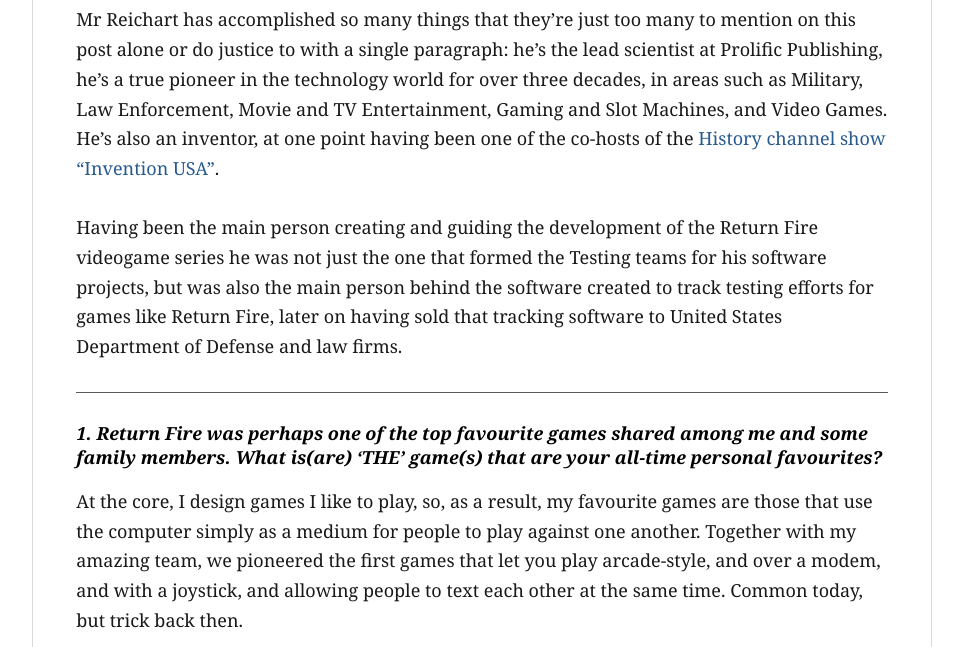
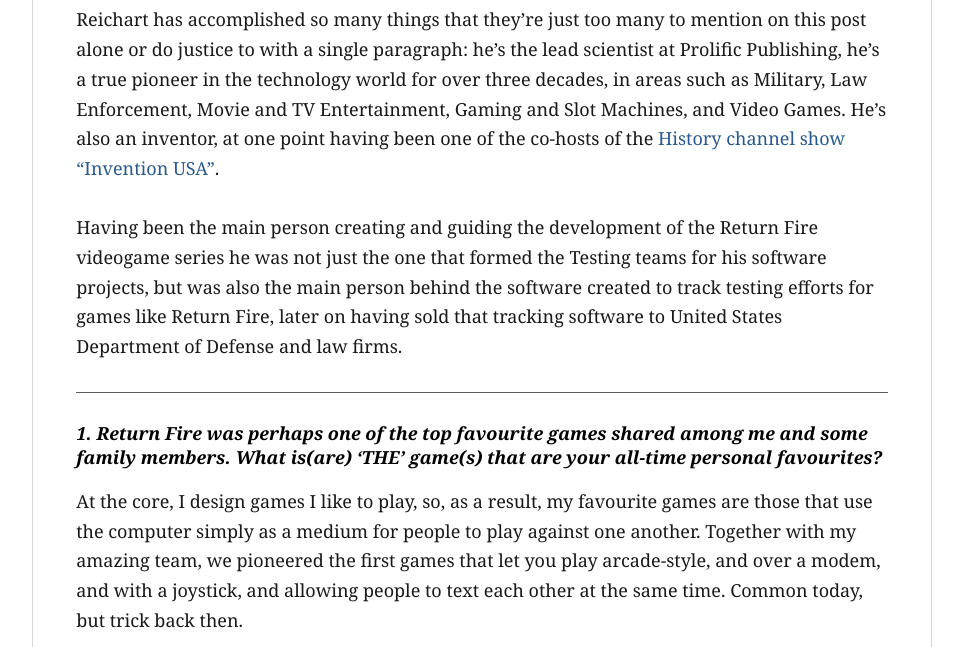
Before and after one commit to filfreire/filfreire.github.io, a Jekyll site: the page built from _posts/2020-06-10-gamers_and_testers_ep5.md, in a window 1280 px wide and 900 px high, scrolled down 1578 px, cut to the strip 253-900 px from the top of the window. Shown: the whole strip, without its empty margins (158-1121 px from the left). Built offline with Jekyll 4.4.1, drawn with Linux system fonts in a browser that asks for light colours; some of the changed text lies outside the part shown.

```diff
--- a/gamers_and_testers_ep5.md
+++ b/_posts/2020-06-10-gamers_and_testers_ep5.md
@@ -19,7 +19,7 @@ This post in particular is slightly different than the past posts in the _Gamers
     <figcaption>Cover of "Return Fire" (courtesy of Reichart Von Wolfsheild)</figcaption>
 </figure></center>
 
- Mr Reichart has accomplished so many things that they're just too many to mention on this post alone or do justice to with a single paragraph: he's the lead scientist at Prolific Publishing, he's a true pioneer in the technology world for over three decades, in areas such as Military, Law Enforcement, Movie and TV Entertainment, Gaming and Slot Machines, and Video Games. He's also an inventor, at one point having been one of the co-hosts of the [History channel show "Invention USA"](https://www.youtube.com/watch?v=PB7xs-hF1qk).
+ Reichart has accomplished so many things that they're just too many to mention on this post alone or do justice to with a single paragraph: he's the lead scientist at Prolific Publishing, he's a true pioneer in the technology world for over three decades, in areas such as Military, Law Enforcement, Movie and TV Entertainment, Gaming and Slot Machines, and Video Games. He's also an inventor, at one point having been one of the co-hosts of the [History channel show "Invention USA"](https://www.youtube.com/watch?v=PB7xs-hF1qk).
 
  Having been the main person creating and guiding the development of the Return Fire videogame series he was not just the one that formed the Testing teams for his software projects, but was also the main person behind the software created to track testing efforts for games like Return Fire, later on having sold that tracking software to United States Department of Defense and law firms.
 
@@ -128,7 +128,7 @@ In an interview, proving you have a philosophy, and a plan for testing and a hea
 
 <center><figure>
     <img src="https://www.prolific.com/stream/PKPKYSVK2N2MU71NPCXVPQEN71QT.jpg">
-    <figcaption>Cartoon of Mr. Reichart drawn by the famous artist Van Arno who did the cover of Return Fire (courtesy of Reichart Von Wolfsheild)</figcaption>
+    <figcaption>Cartoon of Reichart drawn by the famous artist Van Arno who did the cover of Return Fire (courtesy of Reichart Von Wolfsheild)</figcaption>
 </figure></center>
 
 #### _8. A final offtopic question: Any plans for a Return Fire "HD remake" or even a Return Fire 3?_
@@ -144,11 +144,11 @@ I still would enjoy making the game I want to play.
 
 <center><figure>
     <img src="https://www.prolific.com/stream/VCF43LL4MS5GE3G9HXLKMMWKV6QT.jpg">
-    <figcaption>Mr. Reichart giving Elon Musk the Edison award for the Tesla (courtesy of Reichart Von Wolfsheild)</figcaption>
+    <figcaption> Reichart giving Elon Musk the Edison award for the Tesla (courtesy of Reichart Von Wolfsheild) </figcaption>
 </figure></center>
 
 <hr>
 
-Thank you [Mr. Reichart](https://www.linkedin.com/in/reichart-von-wolfsheild-986551/) for the time you invested to answer these questions, and thank you, the reader, also for your time reading this post. I hope you've enjoyed it. For more information on Mr. Reichart you can check out his [LinkedIn page](https://www.linkedin.com/in/reichart-von-wolfsheild-986551/).
+Thank you Reichart](https://www.linkedin.com/in/reichart-von-wolfsheild-986551/) for the time you invested to answer these questions, and thank you, the reader, also for your time reading this post. I hope you've enjoyed it. For more information on Reichart you can check out his [LinkedIn page](https://www.linkedin.com/in/reichart-von-wolfsheild-986551/).
 
 Feel free to reach out to me with comments, ideas, and suggestions via any of my social media, or by email, which you can find in my Github account. Until next time, take care!
```
Also changed, not shown: other parts of _posts/2020-06-10-gamers_and_testers_ep5.md (+2 -2 lines).
